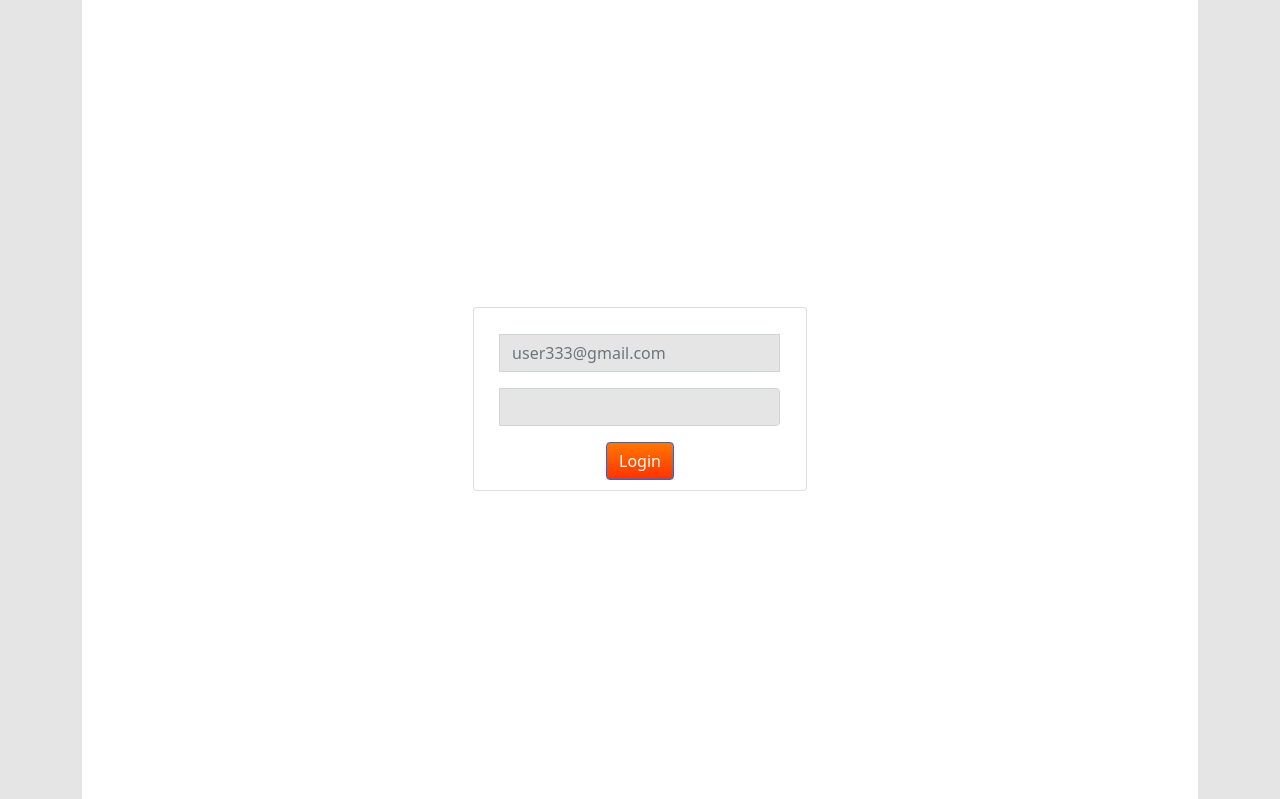
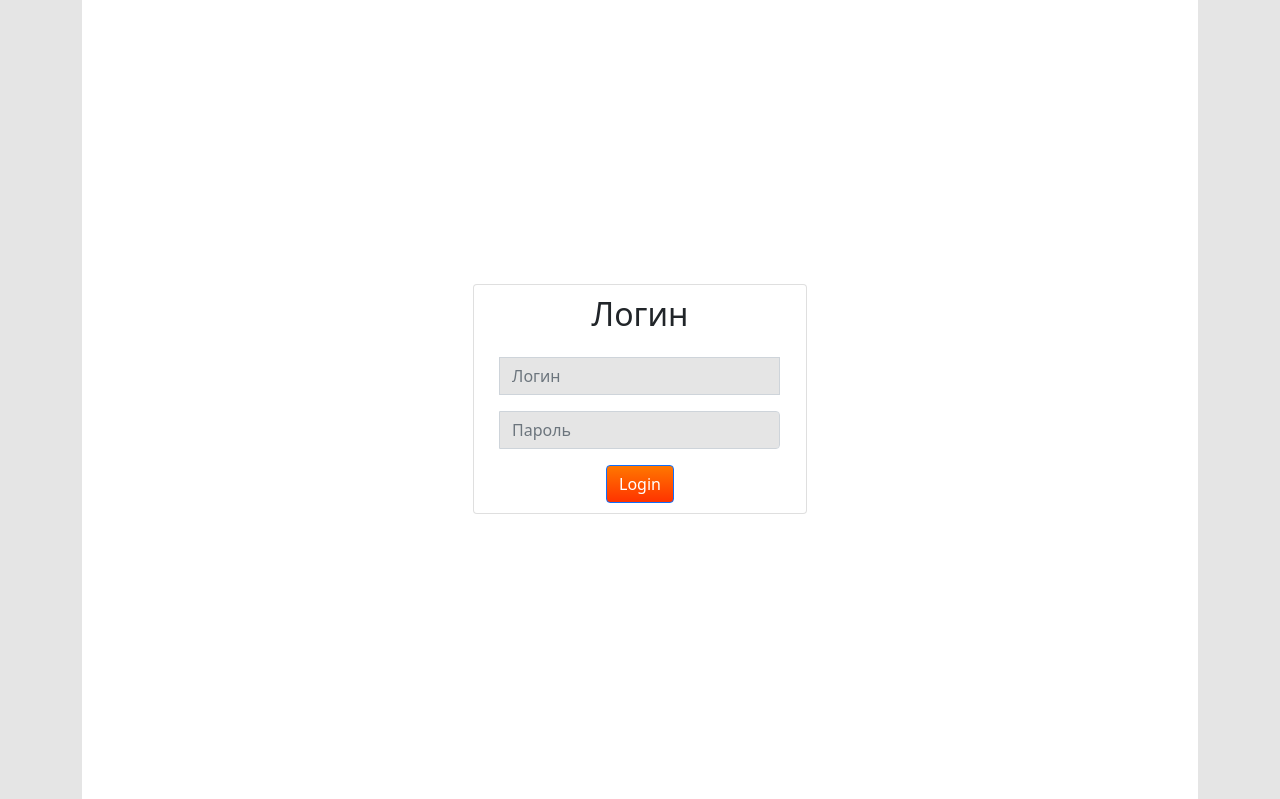
Before and after one commit to GhettoStiFcha/mospoly_project, a Django app: page /login in a window 1280 px wide. Shown: the part 58-857 px from the top of the page. Run offline with Django 4.2, Linux system fonts and the light colour scheme.

Commit message:
changed email to login; changed login-from placeholders

```diff
--- a/templates/registration/login.html
+++ b/templates/registration/login.html
@@ -80,13 +80,14 @@
         class="flex-column justify-content-center align-items-center bg-white"
         style="display:flex; min-height: 800px;"
       >
-        <div class="card" style="margin:0 auto; width: 30%; padding: 10px;">
+        <div class="card" style="margin:0 auto; width: 30%; padding: 10px; text-align: center;">
+            <h1 class="h2">Логин</h1>
             <form method="POST" class="align-items-center justify-content-center align-self-center flex-column" style="display: flex; width: 100%;">
                 <div class="card-body justify-content-center align-items-center text-start input-group" style="display: flex; flex-direction: column;">
                     <label hidden for="email">Email</label>
-                    <input class="form-control w-100 mb-3" id="loginEmail" name="email" type="email" placeholder="user333@gmail.com" style="background-color: #e5e5e5;">
+                    <input class="form-control w-100 mb-3" id="loginLogin" name="login" type="text" placeholder="Логин" style="background-color: #e5e5e5;">
                     <label hidden for="pass">Password</label>
-                    <input class="form-control w-100" id="loginPass" name="pass" type="password" style="background-color: #e5e5e5;">
+                    <input class="form-control w-100" id="loginPass" name="pass" type="password" placeholder="Пароль" style="background-color: #e5e5e5;">
                 </div>
                 <a href="#" class="btn btn-primary" style="background: linear-gradient(#f70, #f30);">Login</a>
             </form>
```
